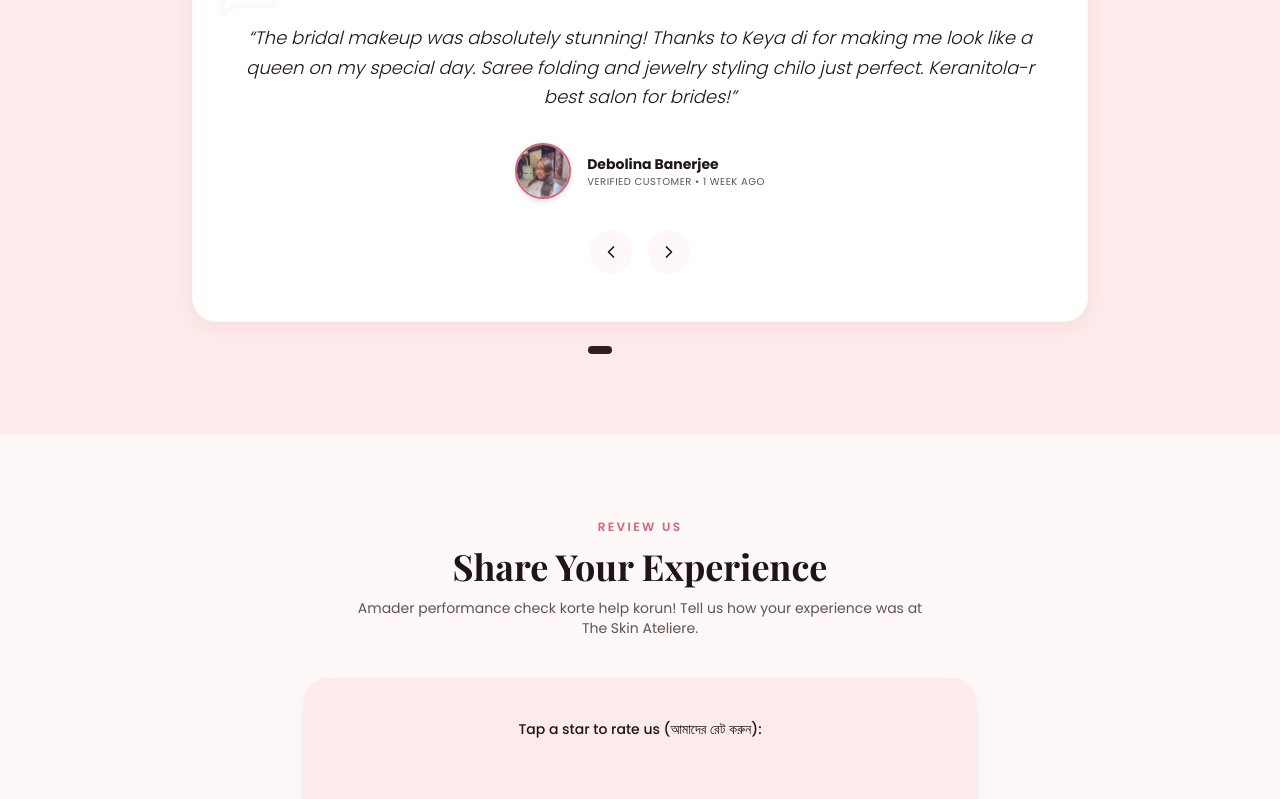
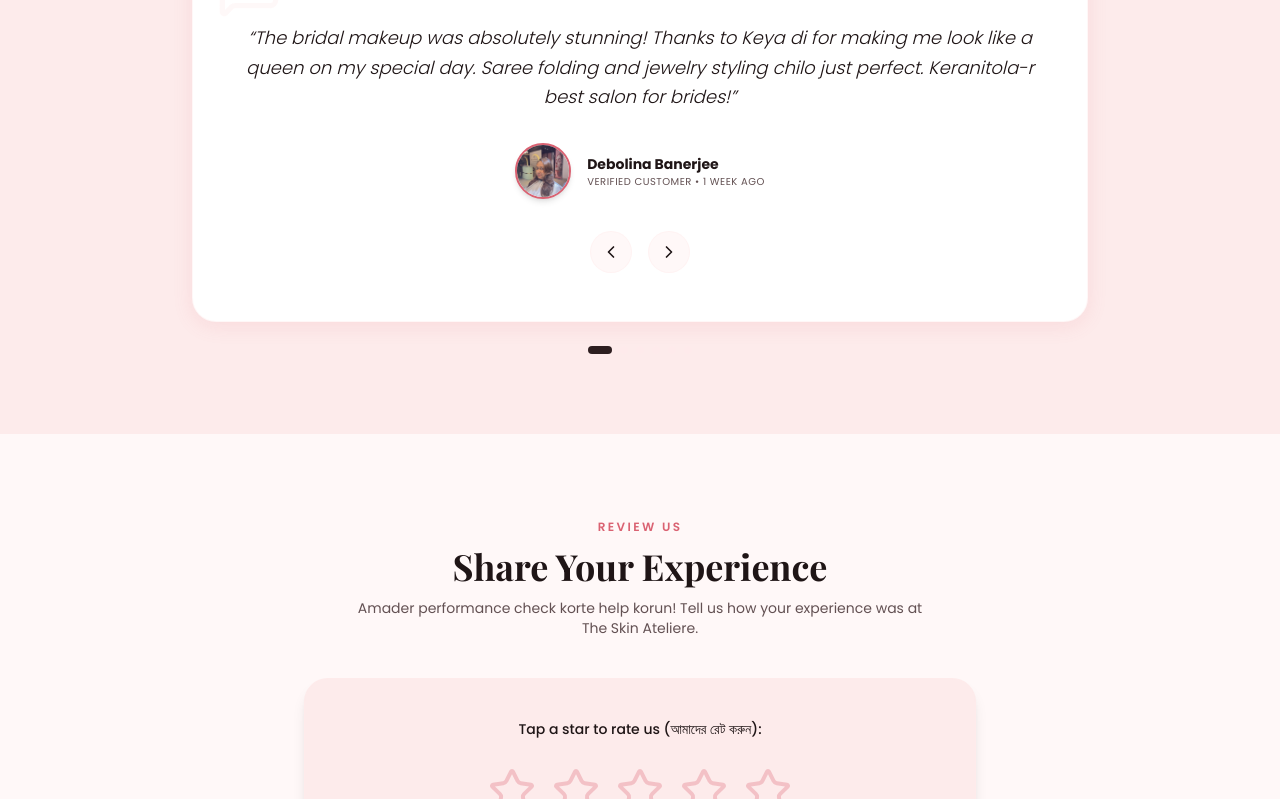
Before and after one commit to adeditsmsg-oss/the-skin-ateliere, a Next.js app: page / in a window 1280 px wide. Shown: the part 11201-12000 px from the top of the page. Built offline with nearby package versions, Linux system fonts and the light colour scheme.

Commit message:
style: fix rating manager stars visibility by swapping inactive star color to soft rose-pink outline

```diff
--- a/src/components/GoogleReviewManager.tsx
+++ b/src/components/GoogleReviewManager.tsx
@@ -91,10 +91,10 @@ export default function GoogleReviewManager() {
                     aria-label={`Rate ${star} stars`}
                   >
                     <Star
-                      className={`w-10 h-10 md:w-12 md:h-12 ${
+                      className={`w-10 h-10 md:w-12 md:h-12 transition-colors ${
                         (hoverRating !== null ? star <= hoverRating : selectedRating && star <= selectedRating)
                           ? "fill-gold-star text-gold-star"
-                          : "text-primary-light/80"
+                          : "text-primary/30 fill-transparent hover:text-primary/50"
                       }`}
                     />
                   </button>
```
